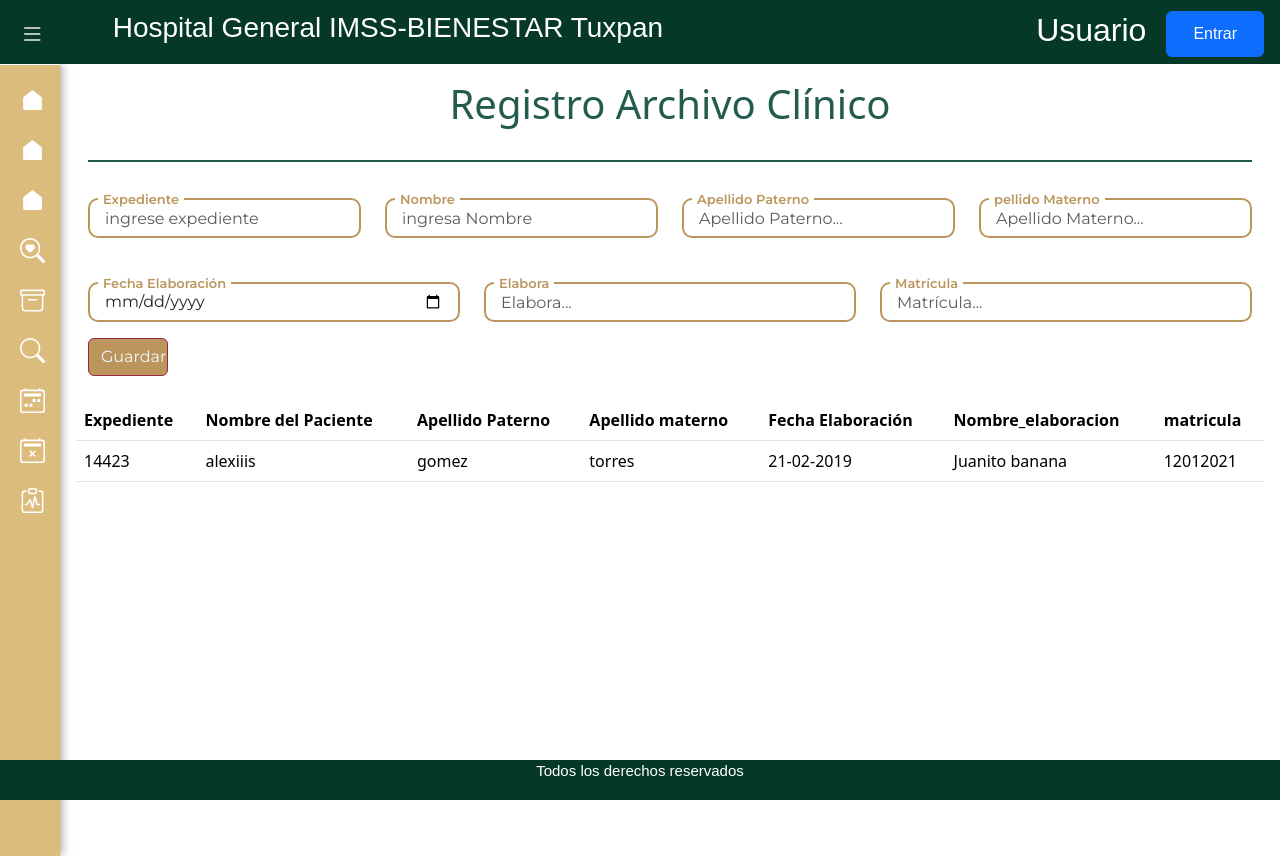
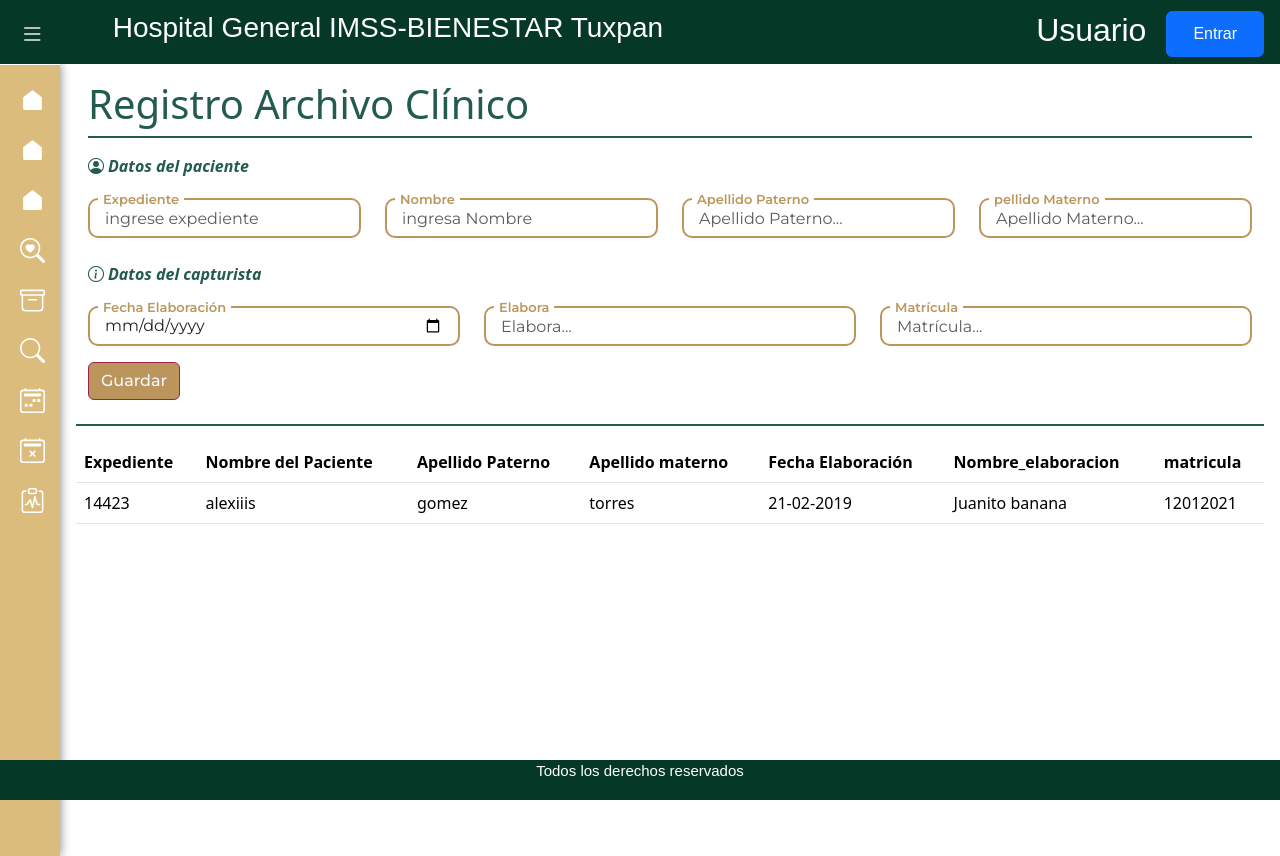
Before and after one commit to Adolfo2803/Proyecto-sishasm, an Angular app: page /archivo_clinic in a window 1280 px wide. Built offline with nearby package versions, Linux system fonts and the light colour scheme.

Commit message:
Logro: se agrega iconos para categorias del formulario archivo-clinic 'datos del paciente' y 'datos del capturista'

```diff
--- a/src/app/business/archivo-clinic/archivo-clinic.component.css
+++ b/src/app/business/archivo-clinic/archivo-clinic.component.css
@@ -26,8 +26,9 @@ hr {
     background-color: #BC955C;
     border-color: #9D2449;
     margin-top: 1rem;
-    width: 5rem;
+    width: auto;
     font-family: "Montserrat", sans-serif;
+    font-weight: 500;
     }
     .btn-guardar:hover {
         color: aliceblue;
@@ -43,21 +44,13 @@ hr {
         height: 2px;
         border: 0;
         background-color: #235b4e;
-        margin-top: 2rem;
         margin-bottom: 1rem;
         padding: 0;
-    }.hrflex-down{
-        display: flex;
-        height: 2px;
-        border: 0;
-        background-color: #235b4e;
-        margin-top: 2rem;
-        margin-bottom: 1rem;
-        padding: 0;
+
     }
     .title{
         color: #235b4e;
-        text-align: center;
+        text-align: justify;
     }
 
     /*inicia css de label flotante para los inputs
@@ -95,3 +88,10 @@ hr {
     padding: 0 5px;
     pointer-events: none;
   }
+  .iconform{
+color: #235b4e;
+  }
+  .etiquetaicono{
+    margin-left: 4px;
+    font-weight: 700;
+  }
--- a/src/app/business/archivo-clinic/archivo-clinic.component.html
+++ b/src/app/business/archivo-clinic/archivo-clinic.component.html
@@ -1,8 +1,10 @@
 <div class="container-fluid">
     <div class="form-container">
+
       <form class="" [formGroup]="form" (ngSubmit)="resetForm()">
         <h1 class="title">Registro Archivo Clínico</h1>
         <div class="hrflex"></div>
+        <i class=" iconform bi bi-person-circle"><span class="etiquetaicono">Datos del paciente</span></i>
         <div class="row">
           <div class="col-sm form-group">
             <div class="input-container">
@@ -44,6 +46,7 @@
         </div>
 
         <br>
+        <i class=" iconform bi-info-circle"><span class="etiquetaicono">Datos del capturista</span></i>
         <div class="row">
           <div class="col-sm form-group">
             <div class="input-container">
@@ -79,14 +82,22 @@
 
 
         <div class="row">
+
           <div class="col-sm">
+
             <button (click)="agregarData()" type="submit" class="btn btn-guardar">Guardar</button>
+
           </div>
         </div>
+
       </form>
+
     </div>
+
   </div>
   <br>
+  <div class="hrflex"></div>
+
   <!--
 
   <div class="row">
--- a/src/app/business/archivo-clinic/components/busqueda/busqueda.component.html
+++ b/src/app/business/archivo-clinic/components/busqueda/busqueda.component.html
@@ -1,4 +1,4 @@
-<div class="container">
+<div class="container-fluid">
     <div class="main-content">
         <h1 class="title">Búsqueda de Archivo</h1>
         <div class="hrflex"></div>
```
